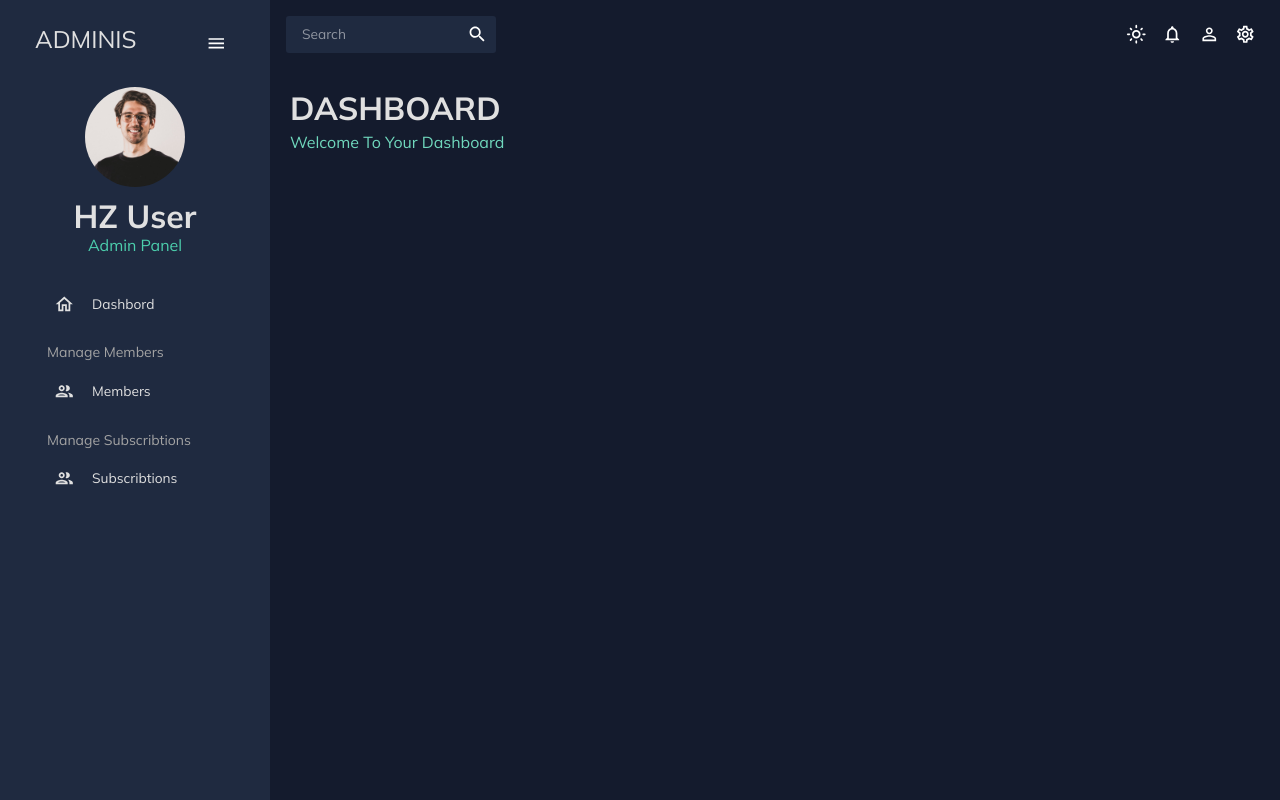
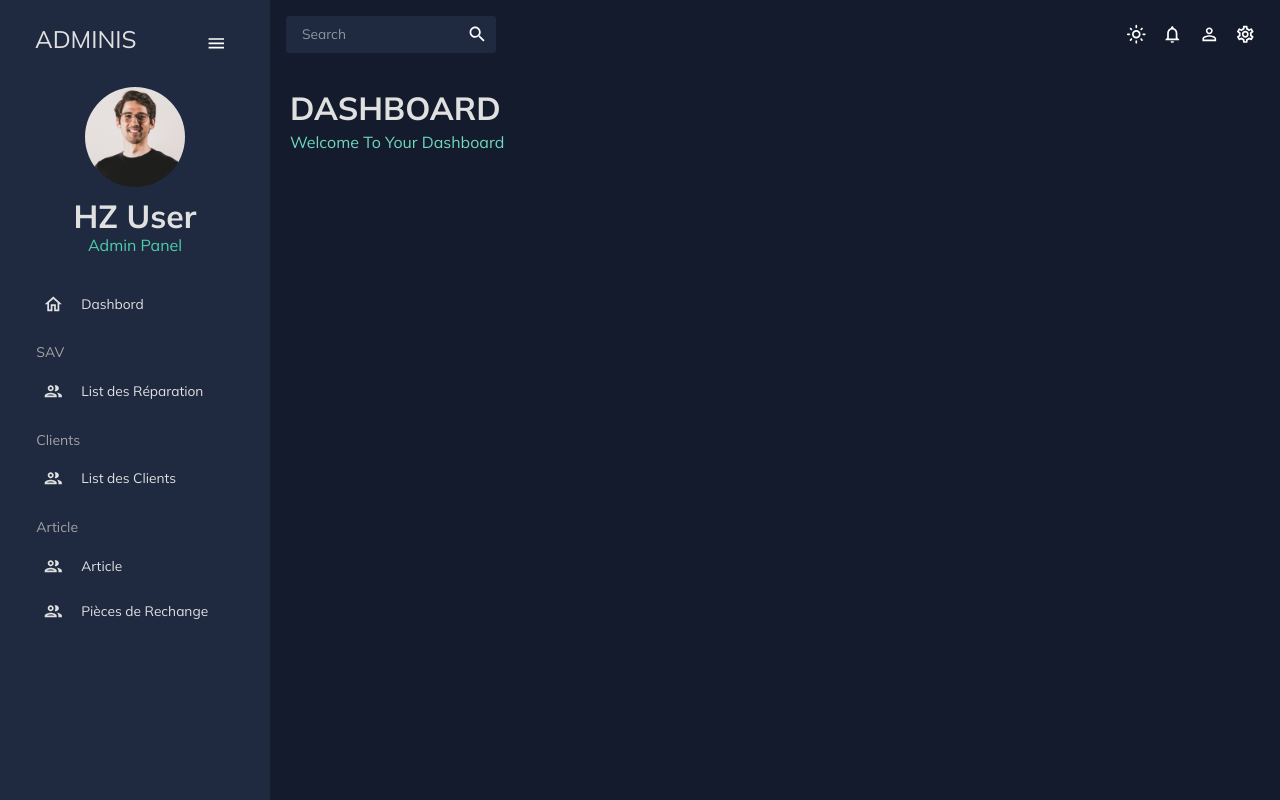
Before and after one commit to HamzaZeroual2/gms, a React (Create React App) app: page / in a window 1280 px wide. Built offline with nearby package versions, Linux system fonts and the light colour scheme.

Commit message:
Changing name to savapp

```diff
--- a/package.json
+++ b/package.json
@@ -1,5 +1,5 @@
 {
-  "name": "gms",
+  "name": "savapp",
   "version": "0.1.0",
   "private": true,
   "dependencies": {
--- a/src/scenes/global/SideBar.js
+++ b/src/scenes/global/SideBar.js
@@ -105,7 +105,7 @@ function SideBar() {
               />
             </Box>
             <Box textAlign={"center"}>
-              <Typography variant="h2" color={colors.grey[100]} fontWeight={"bold"} sx={{m:"10px 0 0 0"}}>HZ User</Typography>
+              <Typography  variant="h2" color={colors.grey[100]} fontWeight={"bold"} sx={{m:"10px 0 0 0"}}>HZ User</Typography>
               <Typography variant="h5" color={colors.greenAccent[500]} >Admin Panel</Typography>
             </Box>
           </Box>
@@ -113,7 +113,7 @@ function SideBar() {
 
 
         {/* Menu Items*/}
-          <Box paddingLeft={isCollapsed  ? undefined : "10%"}>
+          <Box paddingLeft={isCollapsed  ? undefined : "6%"}>
             <Item
               title="Dashbord"
               to="/"
@@ -126,9 +126,10 @@ function SideBar() {
                 variant="h6"
                 color={colors.grey[300]}
                 sx={{m:"15px 0 5px 20px"}}
-              >Manage Members</Typography>
+                style={{ overflowWrap: 'break-word' }}
+              >SAV</Typography>
                <Item
-              title="Members"
+              title="List des Réparation"
               to="/members"
               icon={<PeopleOutlinedIcon/>}
               selected={selected}
@@ -139,9 +140,31 @@ function SideBar() {
                 variant="h6"
                 color={colors.grey[300]}
                 sx={{m:"15px 0 5px 20px"}}
-              >Manage Subscribtions</Typography>
+                style={{ overflowWrap: 'break-word' }}
+              >Clients</Typography>
               <Item
-              title="Subscribtions"
+              title="List des Clients"
+              to="/members"
+              icon={<PeopleOutlinedIcon/>}
+              selected={selected}
+              setSeleted={setSelected}
+              />
+
+              <Typography
+                variant="h6"
+                color={colors.grey[300]}
+                sx={{m:"15px 0 5px 20px"}}
+                style={{ overflowWrap: 'break-word' }}
+              >Article</Typography>
+              <Item
+              title="Article"
+              to="/members"
+              icon={<PeopleOutlinedIcon/>}
+              selected={selected}
+              setSeleted={setSelected}
+              />
+              <Item
+              title="Pièces de Rechange"
               to="/members"
               icon={<PeopleOutlinedIcon/>}
               selected={selected}
```
